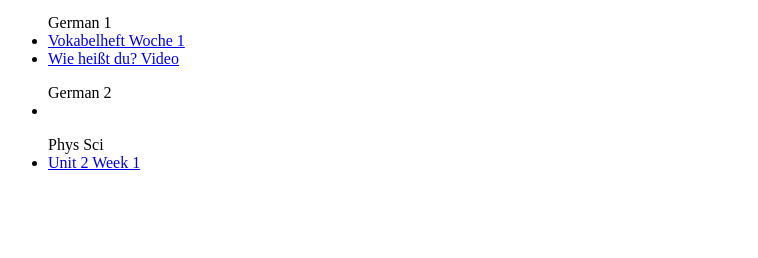
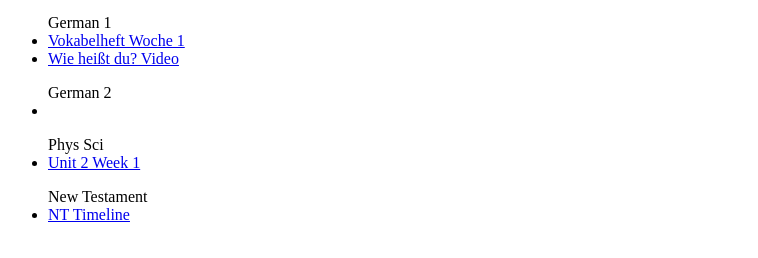
Before and after one commit to dndrmrd/h5p-content, a plain HTML site: page index.html in a window 1280 px wide. Shown: the part 100-358 px from the top of the page, without its empty margins (0-758 px from the left). Drawn offline with Linux system fonts and the light colour scheme.

Commit message:
Update index.html

```diff
--- a/index.html
+++ b/index.html
@@ -18,7 +18,9 @@
   <ul>Phys Sci
   <li><a href="/h5p-content/Unit_2_Week_1_Vocabulary.html">Unit 2 Week 1</a>
   </ul>
-
+   <ul>New Testament
+  <li><a href="/h5p-content/NT_Timeline.html">NT Timeline</a>
+  </ul>
 
   </body>
 </html>
```
